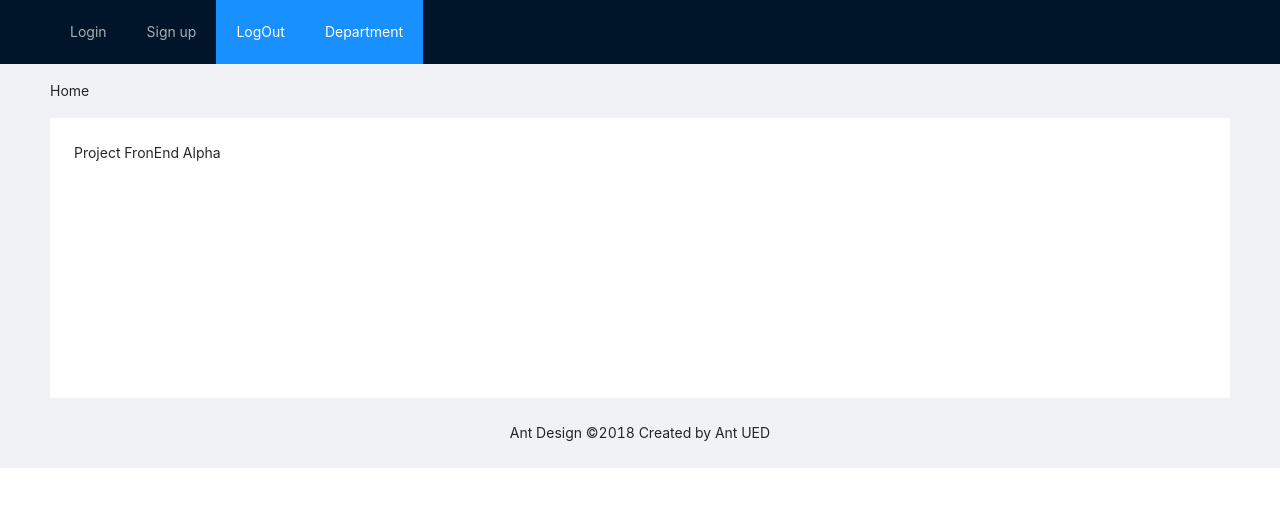
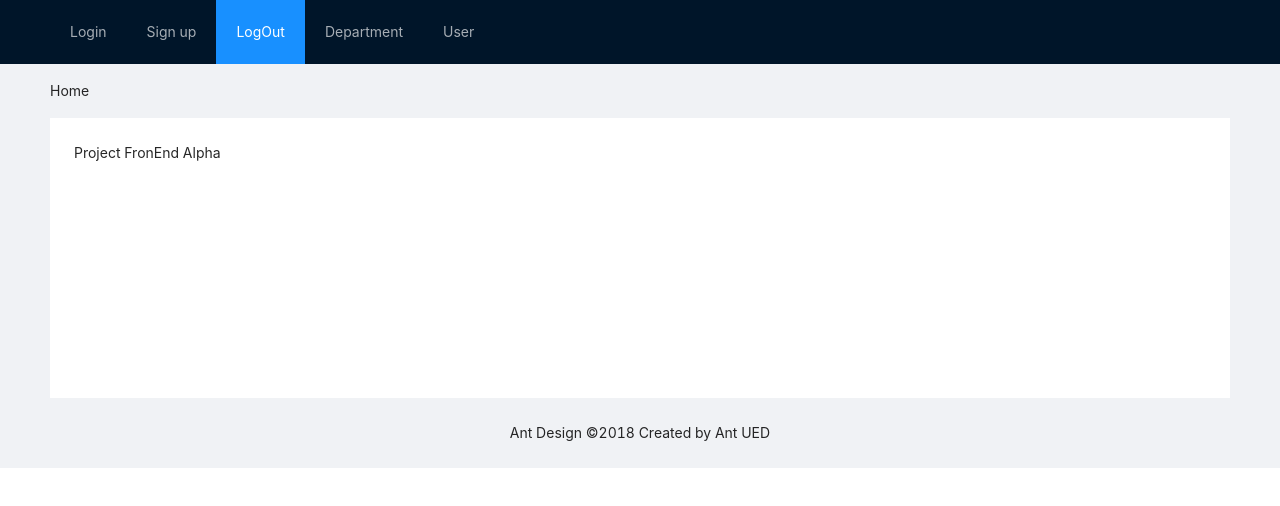
Before and after one commit to una-eif509-desarrolloweb-20G01/webdev-project-frontend-alpha, a React (Create React App) app: page / in a window 1280 px wide. Shown: the top 506 px of the page. Built offline with nearby package versions, Linux system fonts and the light colour scheme.

Commit message:
Update App.js

```diff
--- a/src/App.js
+++ b/src/App.js
@@ -51,12 +51,17 @@ function App() {
         </a>
         </Menu.Item>
 
-        <Menu.Item key="2">
+        <Menu.Item key="3">
         <a href="/Department" className="nav-link"  >
         Department
         </a>
         </Menu.Item>
 
+        <Menu.Item key="4">
+        <a href="/User" className="nav-link"  >
+        User
+        </a>
+        </Menu.Item>
 
         </Menu>
 
```
